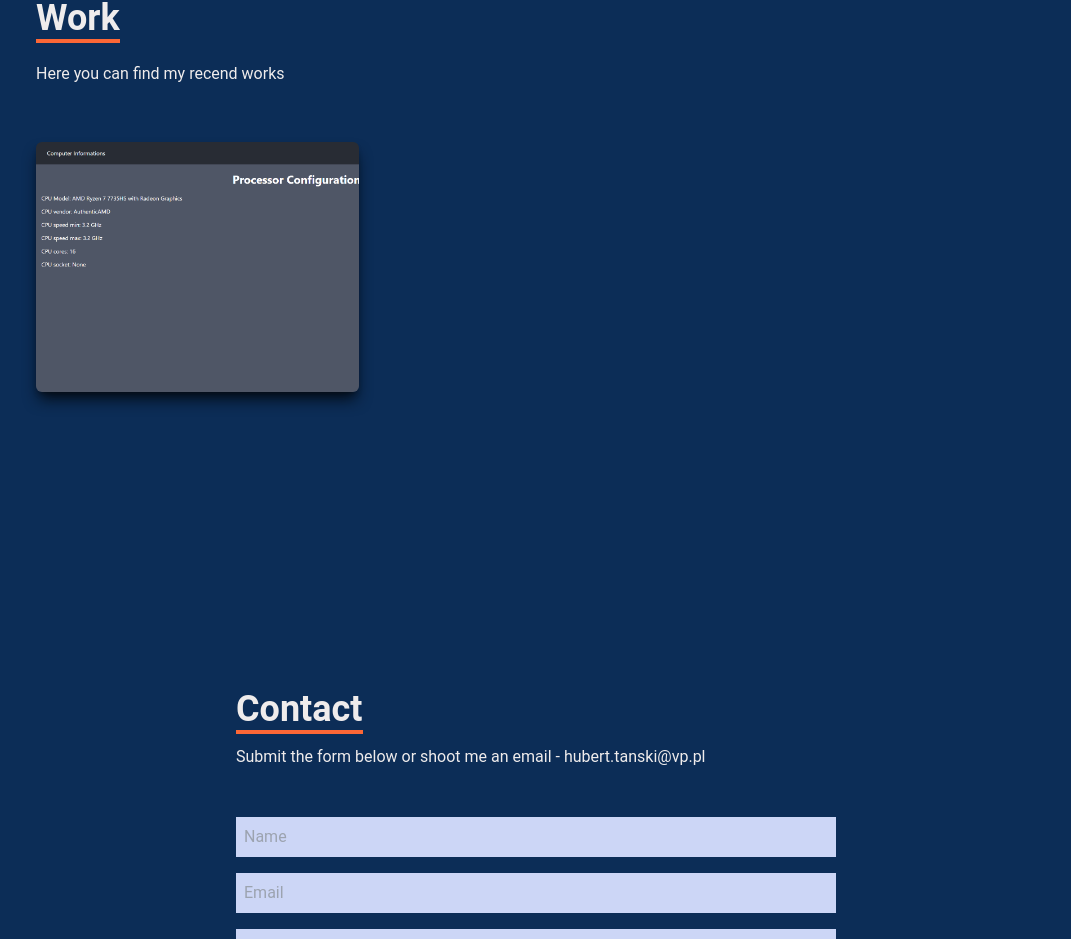
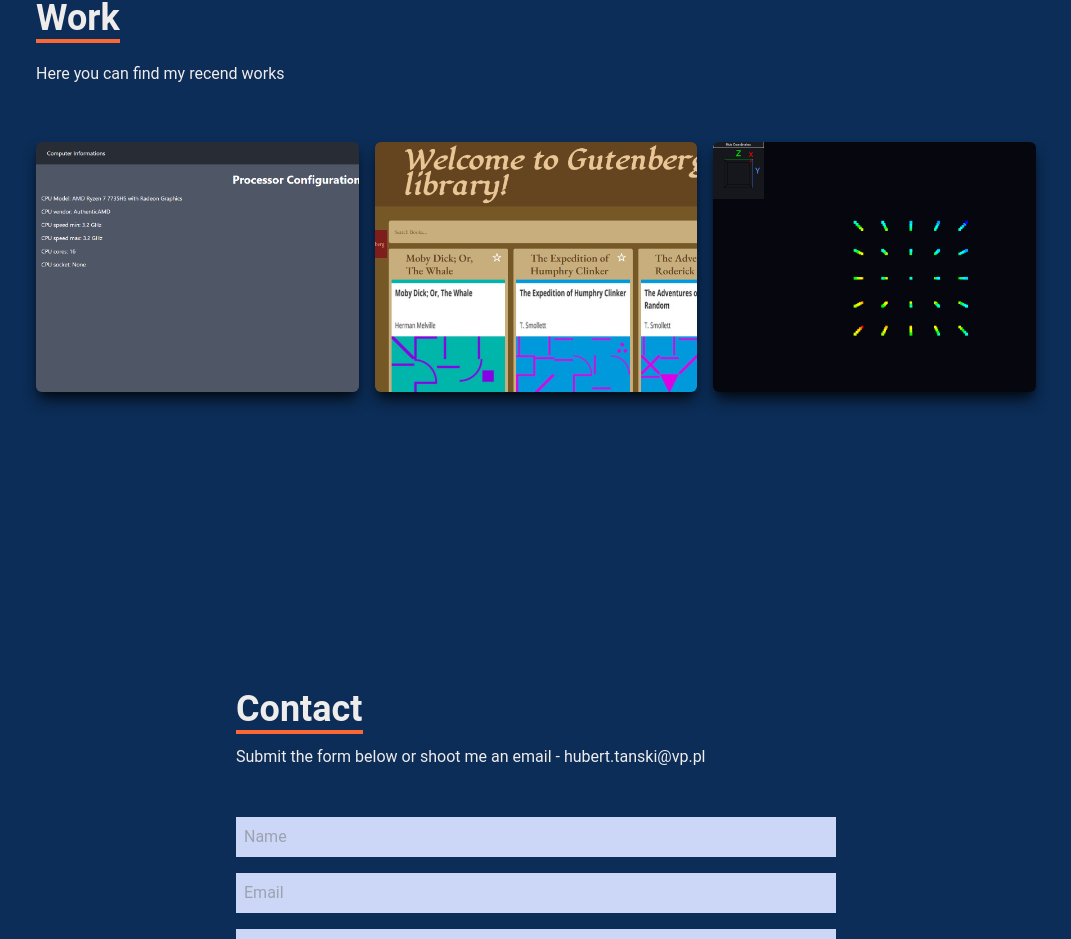
Before and after one commit to HETTski/Portfolio, a React (Create React App) app: page / in a window 1280 px wide. Shown: the part 2605-3544 px from the top of the page, without its empty margins (104-1175 px from the left). Built offline with nearby package versions, Linux system fonts and the light colour scheme.

Commit message:
added LedCube

```diff
--- a/package.json
+++ b/package.json
@@ -17,9 +17,9 @@
     "web-vitals": "^2.1.4"
   },
   "scripts": {
+    "start": "react-scripts start",
     "predeploy": "npm run build",
     "deploy": "gh-pages -d build",
-    "start": "react-scripts start",
     "build": "react-scripts build",
     "test": "react-scripts test",
     "eject": "react-scripts eject"
--- a/src/App.js
+++ b/src/App.js
@@ -4,6 +4,7 @@
 import Navbar from "./components/Navbar";
 import Skills from "./components/Skills";
 import Work from "./components/Work";
+
 
 
 function App() {
@@ -15,6 +16,7 @@
       <Skills />
       <Work />
       <Contact />
+
     </div>
   );
 }
--- a/src/components/Work.jsx
+++ b/src/components/Work.jsx
@@ -1,5 +1,7 @@
 import React from 'react'
 import ConfigImg from '../assets/config.png'
+import GutenbergImg from '../assets/Gutenberg.png'
+import LEDcube from '../assets/LEDcube.png'
 
 const Work = () => {
   return (
@@ -29,10 +31,50 @@
                     </a>
                   </div>
                 </div>
+
+            </div>
+
+
+           <div
+               style={{backgroundImage: `url(${GutenbergImg})`}}
+              className='shadow-lg shadow-[#040c16] group container rounded-md justrify-center items-center mx-auto content-div'>
+                {/*hover*/}
+                <div className='opacity-0 group-hover:opacity-100'>
+                  <span className='text-2xl font-bold text-white tracking-wider'>
+                    Project Gutenberg Library App
+                  </span>
+                  <div className='pt-8 text-center'>
+                    { <a href="https://hettski.github.io/GutenbergLibrary/">
+                      <button className='text-center rounded-lg px-4 py-3 m-2 bg-[#0C2D57] text-white-7000 font-bold text-lg'>Demo</button>
+                    </a> }
+                    <a href="https://github.com/HETTski/GutenbergLibrary">
+                      <button className='text-center rounded-lg px-4 py-3 m-2 bg-[#0C2D57] text-white-7000 font-bold text-lg'>Code</button>
+                    </a>
+                  </div>
+                </div>
               </div>
-            </div>
+              <div
+               style={{backgroundImage: `url(${LEDcube})`}}
+              className='shadow-lg shadow-[#040c16] group container rounded-md justrify-center items-center mx-auto content-div'>
+                {/*hover*/}
+                <div className='opacity-0 group-hover:opacity-100'>
+                  <span className='text-2xl font-bold text-white tracking-wider'>
+                    LED CUbe
+                  </span>
+                  <div className='pt-8 text-center'>
+                    { <a href="https://ledcube.solvro.pl/">
+                      <button className='text-center rounded-lg px-4 py-3 m-2 bg-[#0C2D57] text-white-7000 font-bold text-lg'>Demo</button>
+                    </a> }
+                    <a href="https://github.com/Solvro/web-led-cube">
+                      <button className='text-center rounded-lg px-4 py-3 m-2 bg-[#0C2D57] text-white-7000 font-bold text-lg'>Code</button>
+                    </a>
+                  </div>
+                </div>
+              </div>
+              </div>
         </div>
     </div>
+
   )
 }
 
```
Also changed, not shown: src/assets/Gutenberg.png (added), src/assets/LEDcube.png (added).
